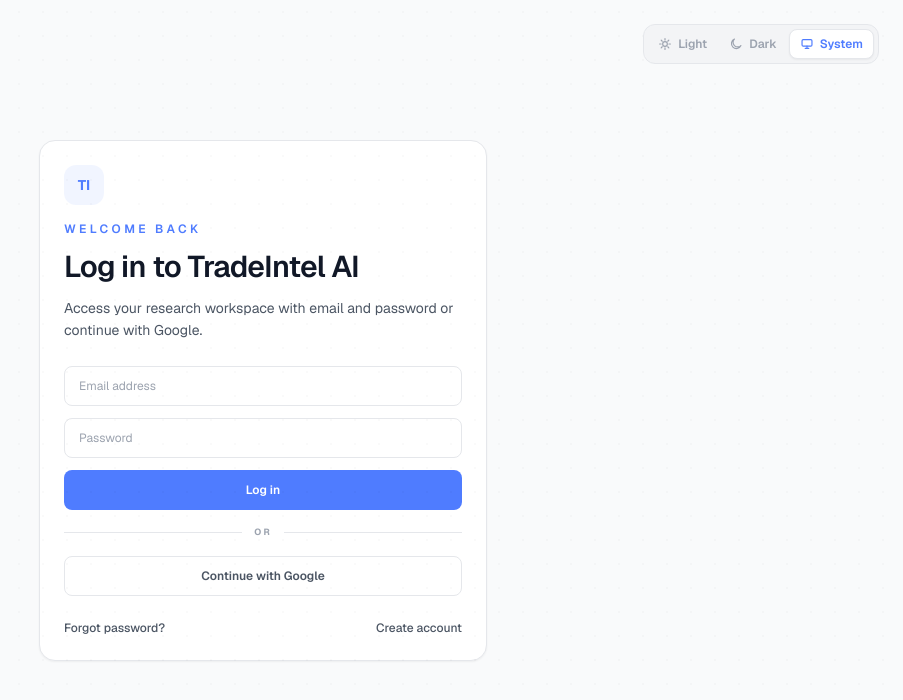
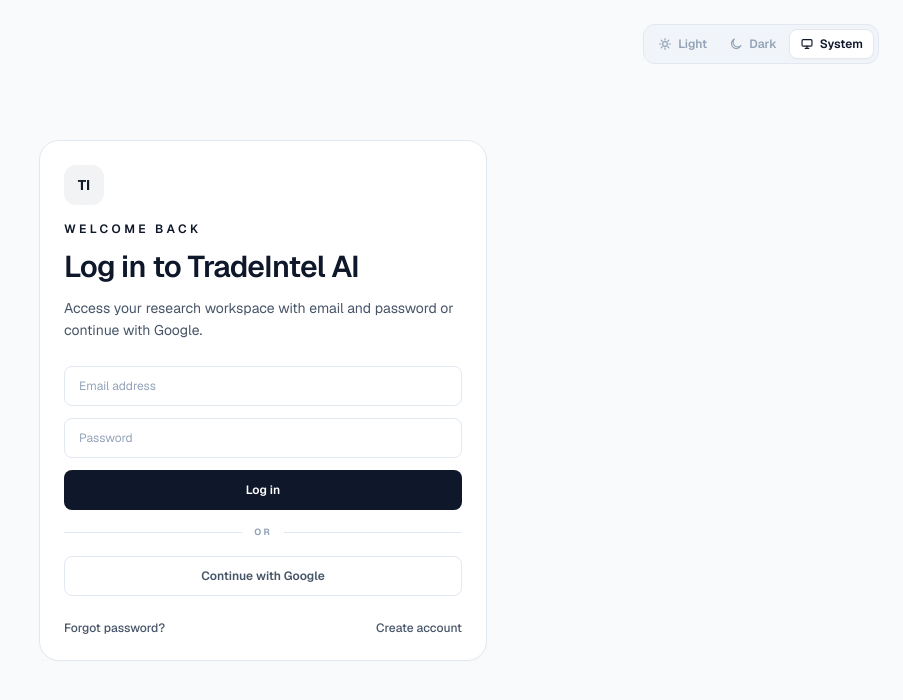
Before and after one commit to kartikch0543/AI-Investment-Research-Agent, a React (Vite) app in the folder client/: page /login in a window 1280 px wide. Shown: the top 700 px of the page, without its empty margins (377-1280 px from the left). Built offline with nearby package versions, Linux system fonts and the light colour scheme; no server answers.

Commit message:
style(theme): overhaul dark-mode tokens for premium glassmorphism and fintech teal accents

```diff
--- a/client/src/index.css
+++ b/client/src/index.css
@@ -11,31 +11,31 @@
 :root {
   color-scheme: light;
 
-  /* Restrained Light Mode Palette */
-  --bg-primary: #F9FAFB;
-  --bg-secondary: #F3F4F6;
+  /* Premium Minimalist Light Mode */
+  --bg-primary: #F8FAFC;
+  --bg-secondary: #F1F5F9;
   --bg-surface: #FFFFFF;
   --bg-elevated: #FFFFFF;
 
-  --text-primary: #111827;
-  --text-secondary: #4B5563;
-  --text-muted: #9CA3AF;
+  --text-primary: #0F172A;
+  --text-secondary: #475569;
+  --text-muted: #94A3B8;
   --text-inverse: #FFFFFF;
 
-  --border-color: #E5E7EB;
-  --border-color-strong: #D1D5DB;
-  --border-color-glow: rgba(0, 0, 0, 0.02);
+  --border-color: #E2E8F0;
+  --border-color-strong: #CBD5E1;
+  --border-color-glow: rgba(0, 0, 0, 0.01);
 
-  /* Primary Accent Blue (restrained) */
-  --color-accent: #4F7CFF;
-  --color-accent-hover: #3B68E6;
-  --color-accent-light: rgba(79, 124, 255, 0.08);
-  --color-accent-medium: rgba(79, 124, 255, 0.15);
+  /* Primary Accent: Premium Obsidian / Slate */
+  --color-accent: #0F172A;
+  --color-accent-hover: #1E293B;
+  --color-accent-light: rgba(15, 23, 42, 0.05);
+  --color-accent-medium: rgba(15, 23, 42, 0.1);
 
   /* Semantic - Buy/Green */
-  --color-buy: #22C55E;
-  --color-buy-bg: rgba(34, 197, 94, 0.08);
-  --color-buy-border: rgba(34, 197, 94, 0.15);
+  --color-buy: #10B981;
+  --color-buy-bg: rgba(16, 185, 129, 0.08);
+  --color-buy-border: rgba(16, 185, 129, 0.15);
 
   /* Semantic - Watchlist/Amber */
   --color-watchlist: #F59E0B;
@@ -48,43 +48,43 @@
   --color-avoid-border: rgba(239, 68, 68, 0.15);
 
   /* Grid dots */
-  --app-grid: rgba(0, 0, 0, 0.02);
+  --app-grid: rgba(15, 23, 42, 0.015);
 
   /* Subtle professional shadows */
-  --shadow-sm: 0 1px 2px 0 rgba(0, 0, 0, 0.05);
-  --shadow-md: 0 4px 6px -1px rgba(0, 0, 0, 0.05), 0 2px 4px -1px rgba(0, 0, 0, 0.03);
-  --shadow-lg: 0 10px 15px -3px rgba(0, 0, 0, 0.05), 0 4px 6px -2px rgba(0, 0, 0, 0.03);
-  --shadow-xl: 0 20px 25px -5px rgba(0, 0, 0, 0.05), 0 10px 10px -5px rgba(0, 0, 0, 0.03);
+  --shadow-sm: 0 1px 3px 0 rgba(0, 0, 0, 0.02), 0 1px 2px -1px rgba(0, 0, 0, 0.02);
+  --shadow-md: 0 4px 6px -1px rgba(15, 23, 42, 0.03), 0 2px 4px -2px rgba(15, 23, 42, 0.02);
+  --shadow-lg: 0 10px 15px -3px rgba(15, 23, 42, 0.04), 0 4px 6px -4px rgba(15, 23, 42, 0.02);
+  --shadow-xl: 0 20px 25px -5px rgba(15, 23, 42, 0.05), 0 10px 10px -5px rgba(15, 23, 42, 0.03);
 }
 
 :root.dark {
   color-scheme: dark;
 
-  /* Dark Mode Palette (Requested) */
-  --bg-primary: #0F1115;
-  --bg-secondary: #131722;
-  --bg-surface: #171C26;
-  --bg-elevated: #1D2330;
+  /* Premium Glowing Dark Fintech Mode */
+  --bg-primary: #07090E;
+  --bg-secondary: #0D111A;
+  --bg-surface: rgba(13, 17, 26, 0.7);
+  --bg-elevated: #161C2A;
 
-  --text-primary: #F5F7FA;
-  --text-secondary: #9CA3AF;
-  --text-muted: #6B7280;
-  --text-inverse: #0F1115;
+  --text-primary: #F1F5F9;
+  --text-secondary: #94A3B8;
+  --text-muted: #475569;
+  --text-inverse: #07090E;
 
-  --border-color: #252B36;
-  --border-color-strong: #333B4A;
-  --border-color-glow: rgba(255, 255, 255, 0.02);
+  --border-color: rgba(37, 99, 235, 0.08);
+  --border-color-strong: rgba(37, 99, 235, 0.18);
+  --border-color-glow: rgba(255, 255, 255, 0.01);
 
-  /* Accent Blue */
-  --color-accent: #4F7CFF;
-  --color-accent-hover: #608AFF;
-  --color-accent-light: rgba(79, 124, 255, 0.1);
-  --color-accent-medium: rgba(79, 124, 255, 0.2);
+  /* Primary Accent: Glowing Emerald Mint Green */
+  --color-accent: #10B981;
+  --color-accent-hover: #34D399;
+  --color-accent-light: rgba(16, 185, 129, 0.08);
+  --color-accent-medium: rgba(16, 185, 129, 0.18);
 
   /* Semantic - Buy */
-  --color-buy: #22C55E;
-  --color-buy-bg: rgba(34, 197, 94, 0.1);
-  --color-buy-border: rgba(34, 197, 94, 0.2);
+  --color-buy: #10B981;
+  --color-buy-bg: rgba(16, 185, 129, 0.1);
+  --color-buy-border: rgba(16, 185, 129, 0.2);
 
   /* Semantic - Watchlist */
   --color-watchlist: #F59E0B;
@@ -97,12 +97,12 @@
   --color-avoid-border: rgba(239, 68, 68, 0.2);
 
   /* Grid dots */
-  --app-grid: rgba(255, 255, 255, 0.015);
+  --app-grid: rgba(255, 255, 255, 0.01);
 
-  --shadow-sm: 0 1px 2px 0 rgba(0, 0, 0, 0.5);
-  --shadow-md: 0 4px 6px -1px rgba(0, 0, 0, 0.3), 0 2px 4px -1px rgba(0, 0, 0, 0.2);
-  --shadow-lg: 0 10px 15px -3px rgba(0, 0, 0, 0.4), 0 4px 6px -2px rgba(0, 0, 0, 0.3);
-  --shadow-xl: 0 20px 25px -5px rgba(0, 0, 0, 0.5), 0 10px 10px -5px rgba(0, 0, 0, 0.4);
+  --shadow-sm: 0 4px 12px rgba(0, 0, 0, 0.4);
+  --shadow-md: 0 8px 24px rgba(0, 0, 0, 0.5);
+  --shadow-lg: 0 12px 32px rgba(0, 0, 0, 0.6);
+  --shadow-xl: 0 20px 48px rgba(0, 0, 0, 0.7);
 }
 
 /* =====================================================
@@ -143,6 +143,19 @@
   z-index: 0;
 }
 
+/* Glowing top-right neon aura in dark mode */
+:root.dark body::after {
+  content: "";
+  position: fixed;
+  top: -20%;
+  right: -20%;
+  width: 70vw;
+  height: 70vw;
+  background: radial-gradient(circle, rgba(16, 185, 129, 0.05) 0%, transparent 70%);
+  pointer-events: none;
+  z-index: 0;
+}
+
 /* =====================================================
    SCROLLBAR
    ===================================================== */
@@ -167,12 +180,14 @@
    COMPONENT CLASSES
    ===================================================== */
 
-/* Premium Card Panel - Reduced border radius to 16px */
+/* Premium Card Panel - Curved glassmorphic layout */
 .premium-panel {
   background: var(--bg-surface);
   border: 1px solid var(--border-color);
-  border-radius: 16px;
+  border-radius: 20px;
   box-shadow: var(--shadow-sm);
+  backdrop-filter: blur(16px);
+  -webkit-backdrop-filter: blur(16px);
   transition: transform 150ms cubic-bezier(0.16, 1, 0.3, 1), box-shadow 150ms ease, border-color 150ms ease;
 }
 
```
